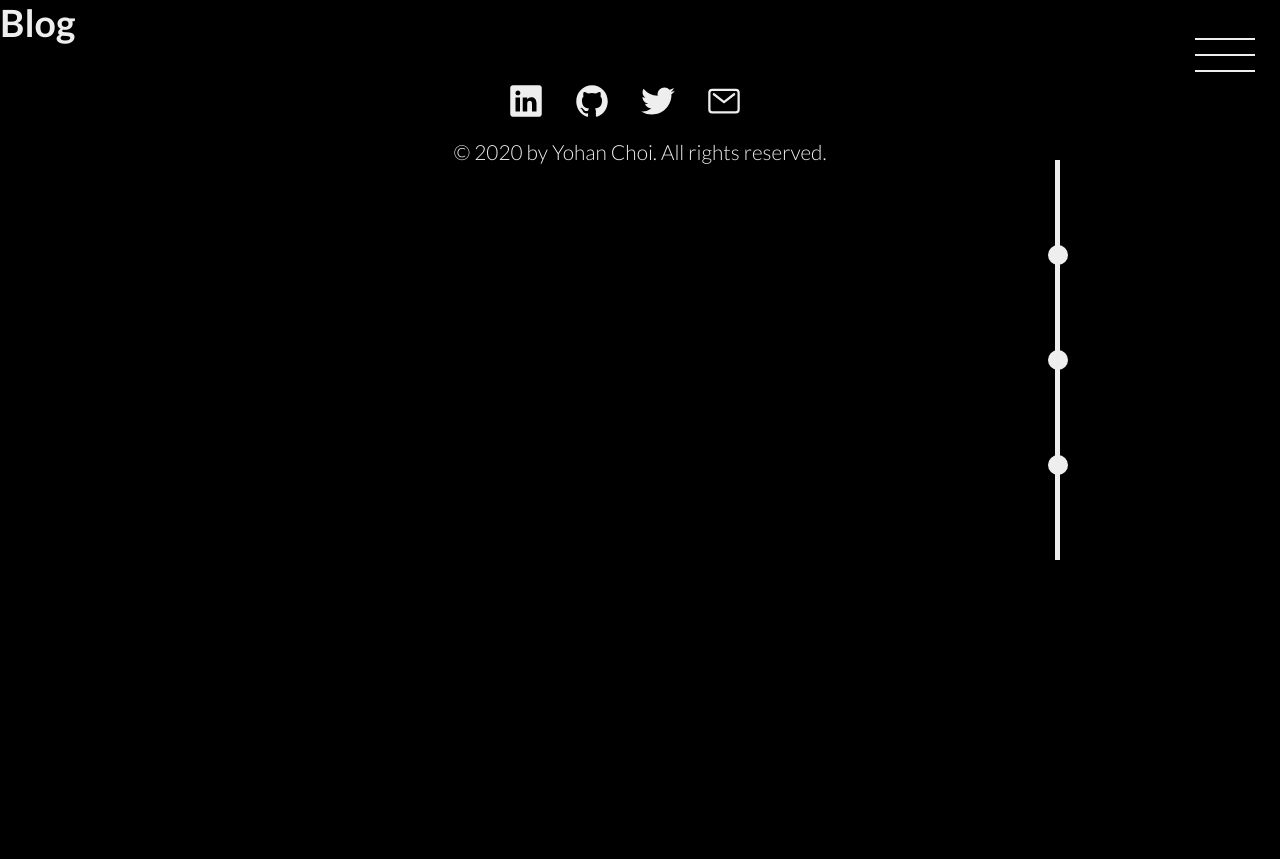
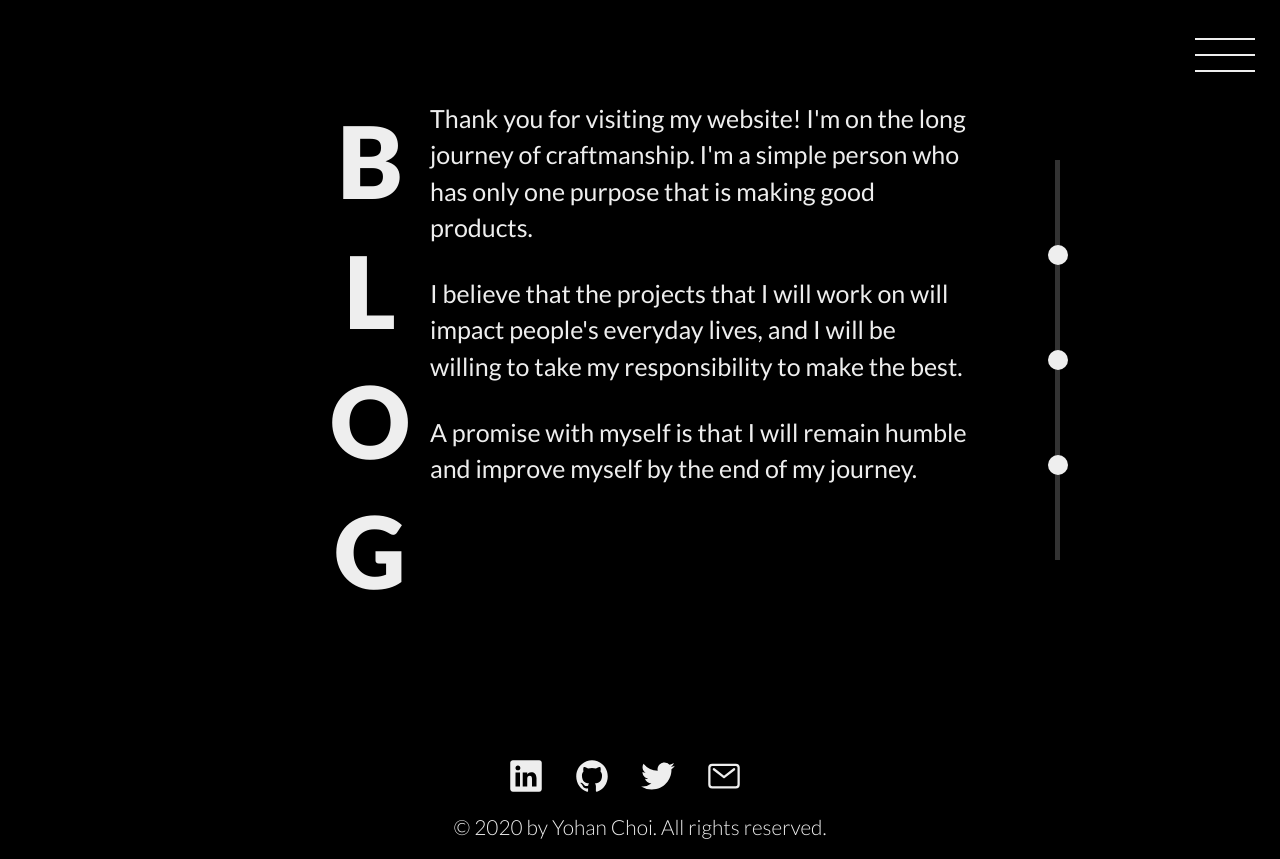
Before and after one commit to cyh0968/portfolio-website, a Next.js app: page /blog in a window 1280 px wide. Before the commit the page ends 800 px from the top, so only its background shows below. Built offline with nearby package versions, Linux system fonts and the light colour scheme.

Commit message:
moved blog section

```diff
--- a/pages/blog/index.jsx
+++ b/pages/blog/index.jsx
@@ -1,9 +1,27 @@
+import utilStyles from '../../styles/utils.module.scss';
 import { Layout } from '../../components/layout';
+import { Section } from '../../components/section';
 
 function Blog() {
     return (
         <Layout>
-            <h2 className="headingXl">Blog</h2>
+            <Section leftHeading="Blog">
+                <div className={utilStyles.content}>
+                    <p className={utilStyles.long}>
+                        Thank you for visiting my website! I'm on the long journey of craftmanship. I'm a simple person
+                        who has only one purpose that is making good products.
+                    </p>
+                    <br />
+                    <p className={utilStyles.long}>
+                        I believe that the projects that I will work on will impact people's everyday lives, and I will
+                        be willing to take my responsibility to make the best.
+                    </p>
+                    <br />
+                    <p className={utilStyles.long}>
+                        A promise with myself is that I will remain humble and improve myself by the end of my journey.
+                    </p>
+                </div>
+            </Section>
         </Layout>
     );
 }
```
